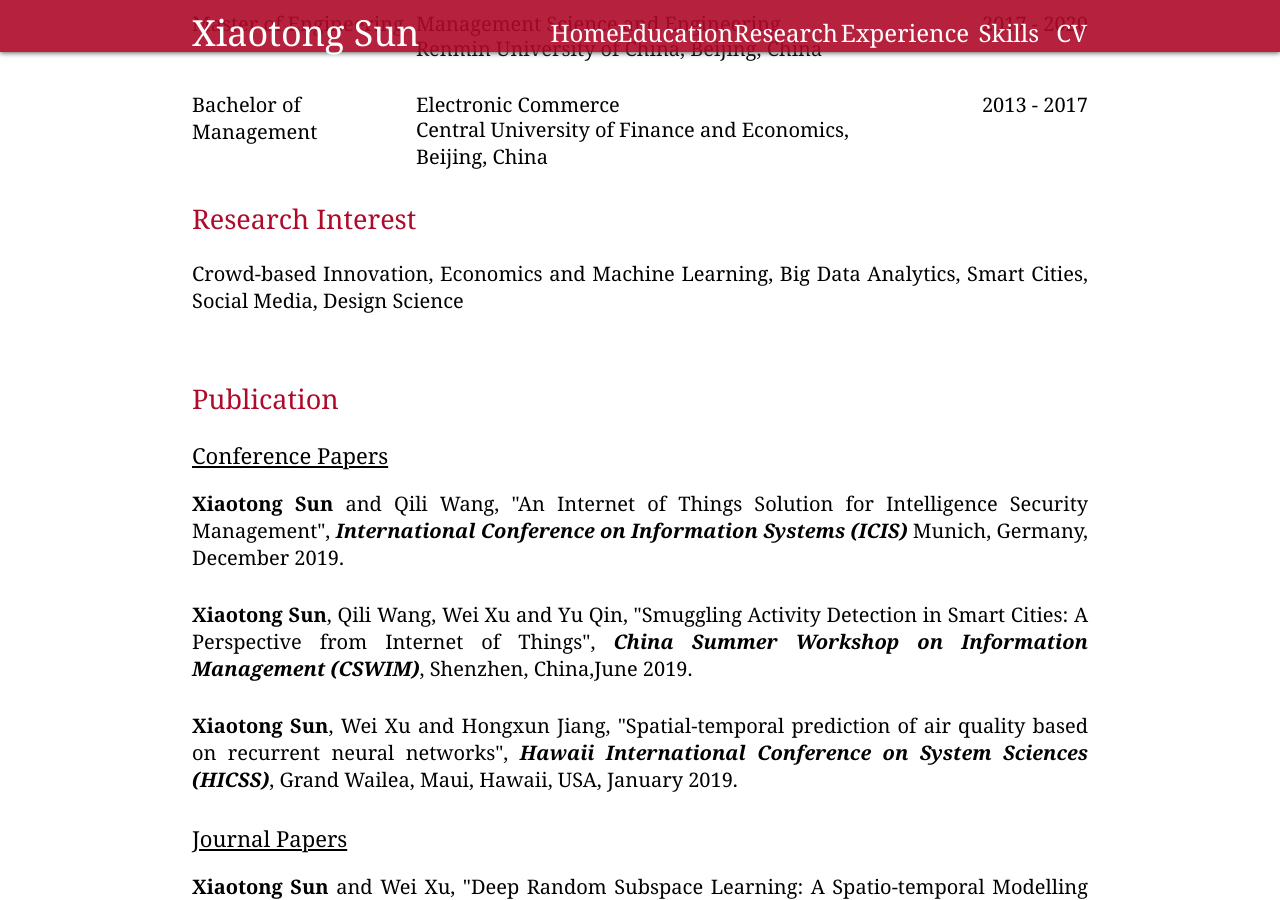
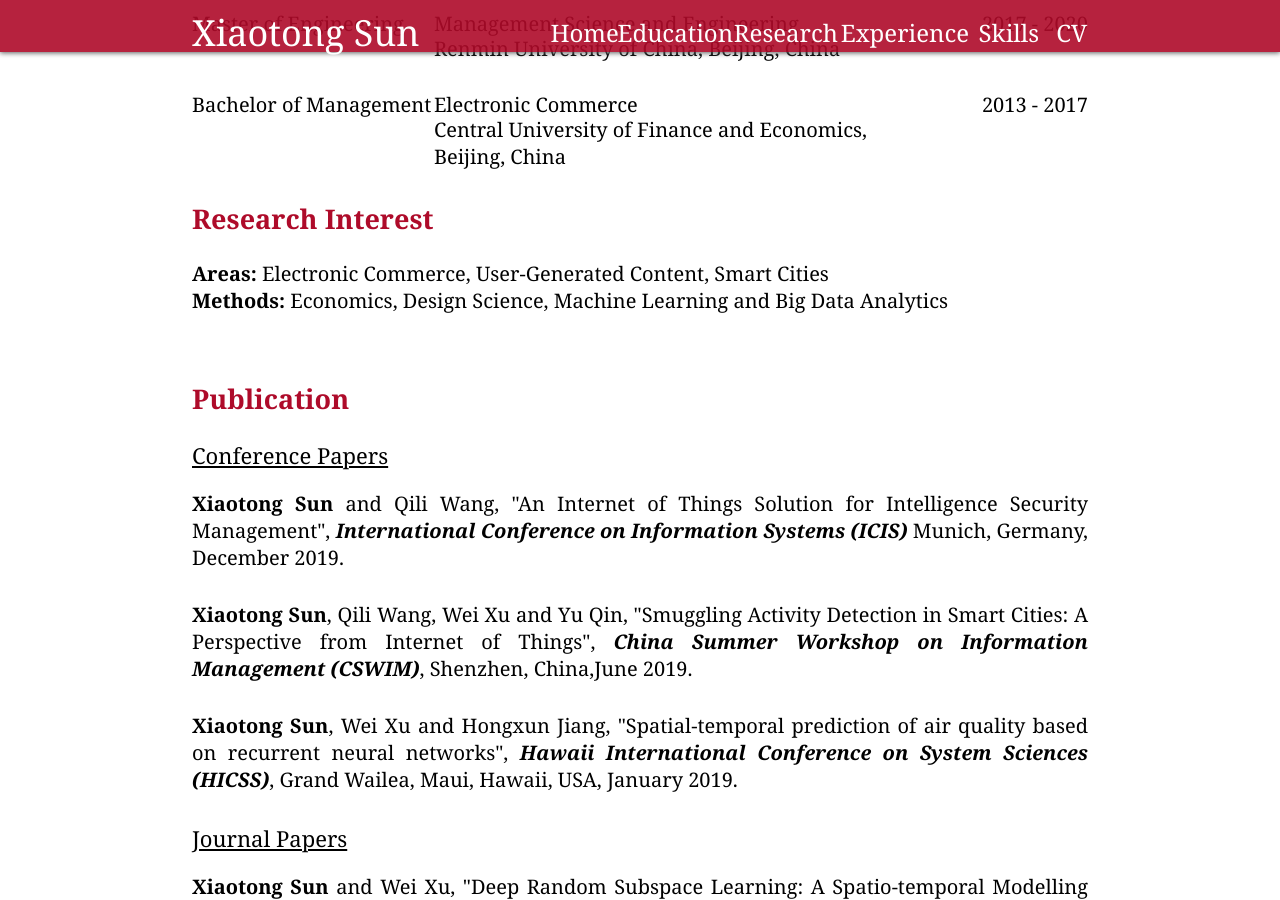
Before and after one commit to carolxiaotongsun/carolxiaotongsun.github.io, a Jekyll site: the page index.html, which Jekyll copies as it is, in a window 1280 px wide and 900 px high, scrolled down 530 px. Built offline with Jekyll 4.4.1, drawn with Linux system fonts in a browser that asks for light colours; some of the changed text lies outside the part shown.

Commit message:
Update index.html

```diff
--- a/index.html
+++ b/index.html
@@ -78,10 +78,10 @@
             <h style="font-size:27px;color: #ae0b2a"><Strong>Education</Strong></h>
         </div>
 		<div style="height:40%;width:100%;margin-top:5px">
-			<div style="height:100%;width:25%;float:left;text-align:left">
+			<div style="height:100%;width:27%;float:left;text-align:left">
 				<a style="font-size:20px;float:left">Master of Engineering</a>
 			</div>
-			<div style="height:100%;width:55%;float:left">
+			<div style="height:100%;width:53%;float:left">
 				<div style="height:45%;text-align:left">
 					<a style="font-size:20px">Management Science and Engineering</a>
 				</div>
@@ -94,10 +94,10 @@
 			</div>
         </div>
         <div style="height:40%;width:100%;margin-top:25px">
-			<div style="height:100%;width:25%;text-align:left;float:left">
+			<div style="height:100%;width:27%;text-align:left;float:left">
 				<a style="font-size:20px;float:left">Bachelor of Management</a>
 			</div>
-			<div style="height:100%;width:55%;float:left">
+			<div style="height:100%;width:53%;float:left">
 				<div style="height:45%;text-align:left">
 					<a style="font-size:20px">Electronic Commerce</a>
 				</div>
@@ -112,15 +112,16 @@
     </div>
     <div id = "RESEARCH_INTERE_PART" class = "intereSection">
         <div style="height:40px;width:100%">
-            <h style="font-size:27px;color: #ae0b2a">Research Interest</h>
+            <h style="font-size:27px;color: #ae0b2a"><Strong>Research Interest</Strong></h>
         </div>
         <div style="height:50px;width:100%;text-align:left;padding:0;margin-top:20px;">
-            <p style="font-size:20px;float:left">Crowd-based Innovation, Economics and Machine Learning, Big Data Analytics, Smart Cities, Social Media, Design Science</p>
+            <p style="font-size:20px;float:left"><Strong>Areas:   </Strong>Electronic Commerce, User-Generated Content, Smart Cities</p>
+            <p style="font-size:20px;float:left"><Strong>Methods: </Strong>Economics, Design Science, Machine Learning and Big Data Analytics</p>
         </div>
     </div>
     <div id = "PUBLICATION_PART" class = "publicateSection">
         <div style="height:40px;width:100%">
-            <h style="font-size:27px;color: #ae0b2a">Publication</h>
+            <h style="font-size:27px;color: #ae0b2a"><Strong>Publication</Strong></h>
         </div>
         <div style="width:100%;text-align:left;padding:0">
             <p style="display:block;width:100%;font-size:22px;float:left;margin-bottom:20px"><u>Conference Papers</u></p>
@@ -135,7 +136,7 @@
     </div>
     <div id = "WORKING_PART" class = "publicateSection">
         <div style="height:40px;width:100%">
-            <h style="font-size:27px;color: #ae0b2a">Working Papers</h>
+            <h style="font-size:27px;color: #ae0b2a"><Strong>Working Papers</Strong></h>
         </div>
 		<div style="width:100%;text-align:left;padding:0;margin-top:0px;margin-bottom:0px">
             <p class = "pubDetail">"Enhancing the Early Detection of Criminal Activities: An Internet of Things Enabled Paradigm", Prepared for submission, targeted for <I><strong>Information Systems Research</strong></I> (with Liangfei Qiu, Qili Wang and Wei Xu).</p>
@@ -146,7 +147,7 @@
     </div>
 	<div id = "PROFEXPERIENCE_PART" class = "profExperienceSection">
         <div style="height:40px;width:100%">
-            <h style="font-size:27px;color: #ae0b2a">Professional Experience</h>
+            <h style="font-size:27px;color: #ae0b2a"><Strong>Professional Experience</Strong></h>
         </div>
         <div style="width:100%;text-align:left;padding:0">
             <p style="display:block;width:100%;font-size:22px;float:left;margin-bottom:20px"><u>Reviewers</u></p>
@@ -157,7 +158,7 @@
     </div>
     <div id = "ResearchEXPERIENCE_PART" class = "researchExperienceSection">
         <div style="height:40px;width:100%">
-            <h style="font-size:27px;color: #ae0b2a">Research Experience</h>
+            <h style="font-size:27px;color: #ae0b2a"><Strong>Research Experience</Strong></h>
         </div>
         <div style="width:100%;text-align:left;padding:0">
             <p style="display:block;width:100%;font-size:22px;float:left;margin-bottom:20px"><u>Conference Papers</u></p>
@@ -172,10 +173,11 @@
     </div>
     <div id = "SKILL_PART" class = "skillSection" style="margin-bottom:20px;">
         <div style="height:40px;width:100%">
-            <h style="font-size:27px;color: #ae0b2a">Skills</h>
+            <h style="font-size:27px;color: #ae0b2a"><Strong>Skills</Strong></h>
         </div>
         <div style="height:50px;width:100%;text-align:left;padding:0;margin-top:20px;">
-            <p style="font-size:20px;float:left">Java, Python, SQL, MATLAB, R, STATA, Windows, Linux, HTML</p>
+            <p style="font-size:20px;float:left"><u>Operating Systems</u></p>
+            <p style="font-size:20px;float:left">•  Linux, Mac OS, Windows</p>
         </div>
     </div>
 </body>
```
